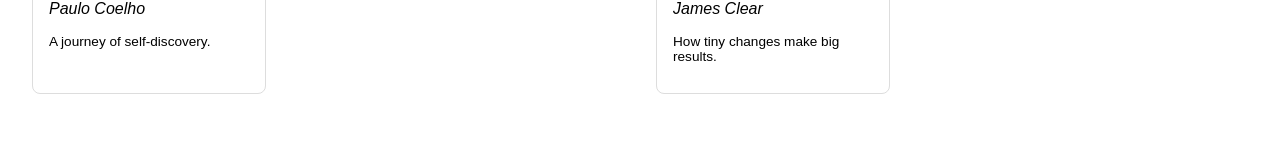
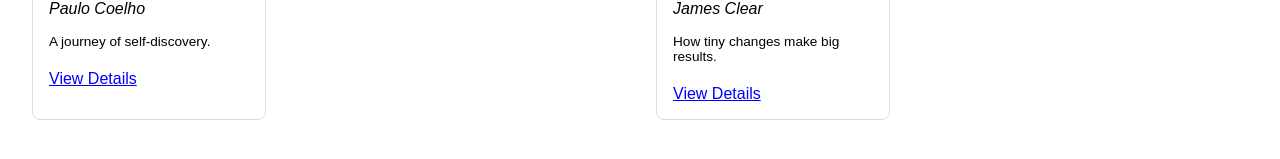
Before and after one commit to Taytaytron/booklet-demo1, a Next.js app: page /explore in a window 1280 px wide. Shown: the part 505-664 px from the top of the page. Built offline with nearby package versions, Linux system fonts and the light colour scheme.

Commit message:
Update BookCard.js

```diff
--- a/components/BookCard.js
+++ b/components/BookCard.js
@@ -1,4 +1,6 @@
-export default function BookCard({ title, author, description, image }) {
+import Link from 'next/link';
+
+export default function BookCard({ id, title, author, description, image }) {
   return (
     <div style={{
       border: '1px solid #ddd',
@@ -12,6 +14,12 @@
       <h3>{title}</h3>
       <p><em>{author}</em></p>
       <p style={{ fontSize: '0.85rem' }}>{description}</p>
+      <Link href={`/book/${id}`} style={{
+        marginTop: '0.5rem',
+        display: 'inline-block',
+        color: 'blue',
+        textDecoration: 'underline'
+      }}>View Details</Link>
     </div>
   );
 }
```
